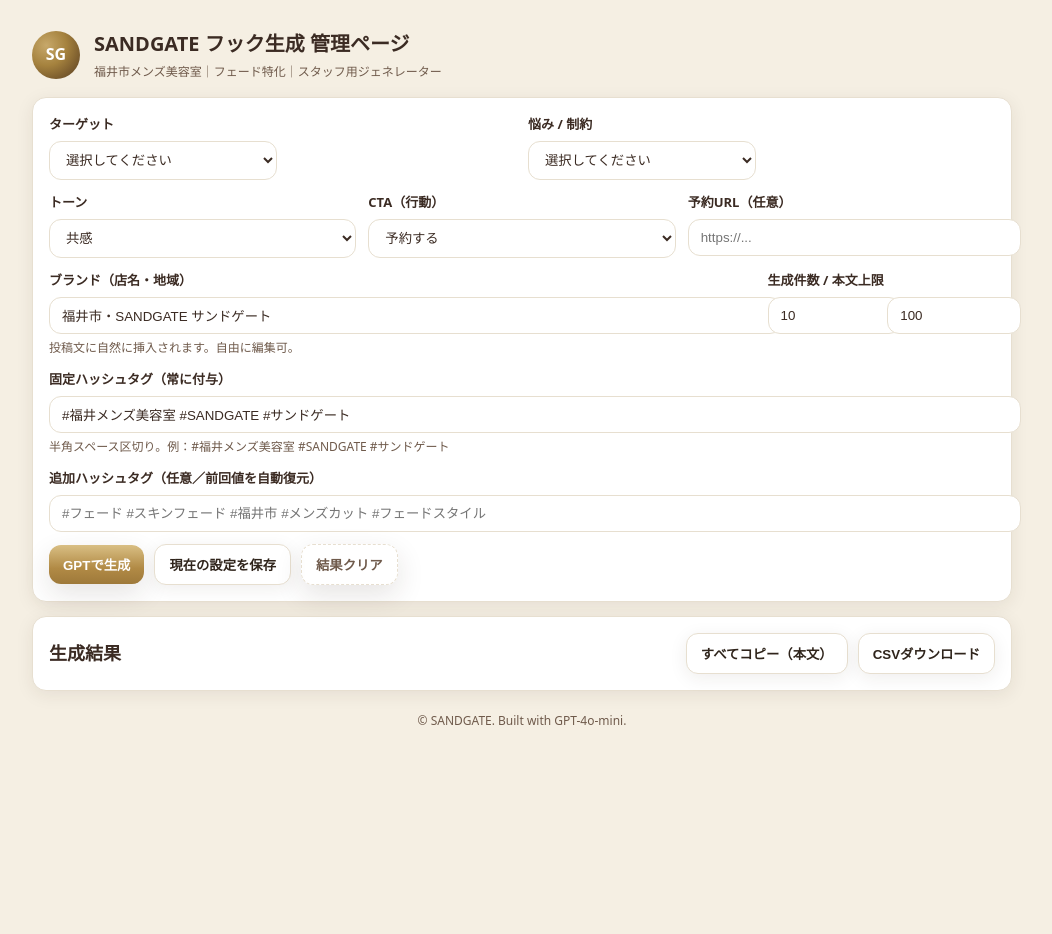
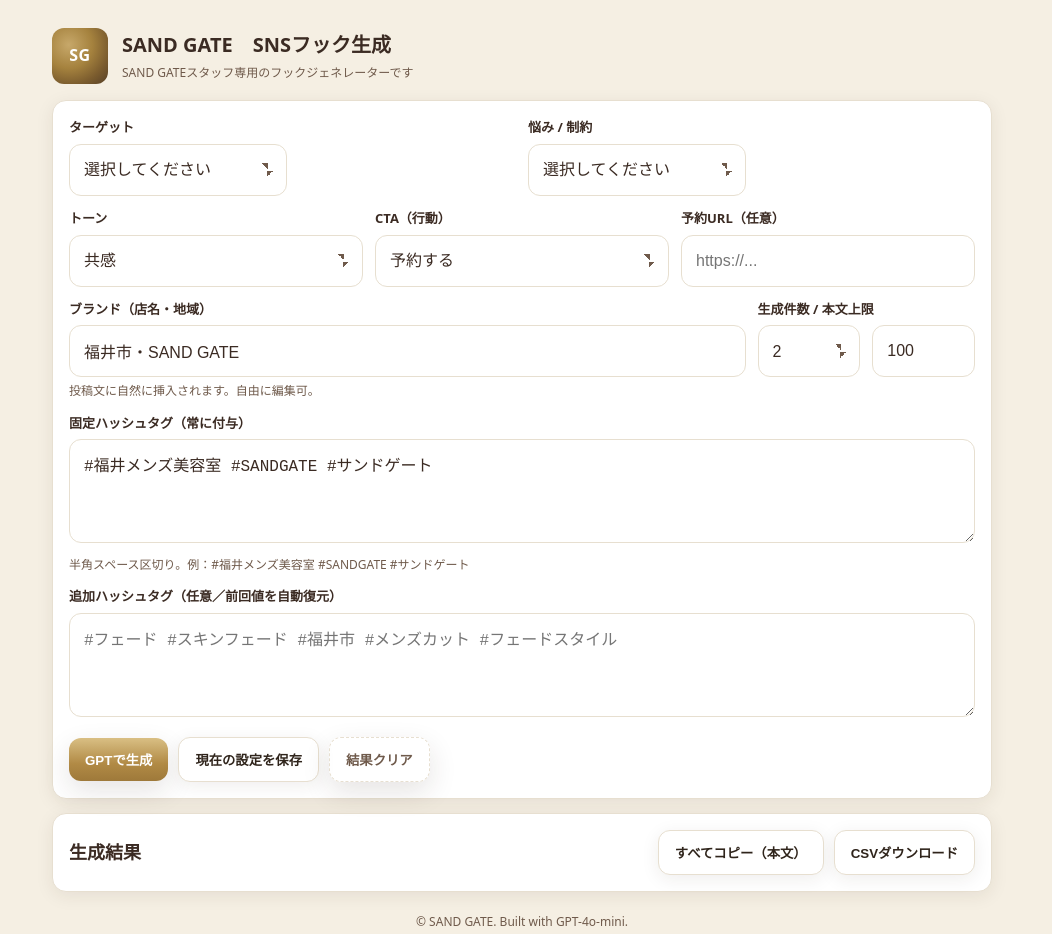
Before and after one commit to sandgate2025/sandgate-hooks, a plain HTML site: page index.html in a window 1280 px wide. Shown: the whole page, without its empty margins (118-1170 px from the left). Before the commit the page ends 800 px from the top, so only its background shows below. Drawn offline with Linux system fonts and the light colour scheme.

Commit message:
Update index.html

```diff
--- a/index.html
+++ b/index.html
@@ -2,8 +2,9 @@
 <html lang="ja">
 <head>
 <meta charset="utf-8" />
-<meta name="viewport" content="width=device-width, initial-scale=1" />
-<title>SANDGATE GPT Hooks｜管理ページ</title>
+<!-- 📵 モバイル拡大禁止 -->
+<meta name="viewport" content="width=device-width, initial-scale=1.0, maximum-scale=1.0, user-scalable=no" />
+<title>SAND GATE　SNSフック生成</title>
 <meta name="color-scheme" content="light only" />
 <style>
   :root{
@@ -11,25 +12,45 @@
     --accent:#b08b46; --accent-ink:#2f241b;
     --radius:14px; --shadow:0 4px 18px rgba(47,36,27,.08);
     --shadow-deep:0 10px 28px rgba(47,36,27,.12);
+    --control-h:52px;       /* ⬅︎ コントロールの高さを大きく */
+    --control-fz:16px;      /* ⬅︎ 文字サイズも拡大        */
   }
+  *,*::before,*::after{box-sizing:border-box}
   html,body{background:var(--bg);color:var(--ink);font-family:ui-sans-serif,system-ui,-apple-system,"Segoe UI","Hiragino Kaku Gothic ProN","Yu Gothic",Meiryo,sans-serif;line-height:1.6}
   .wrap{max-width:980px;margin:auto;padding:20px}
   header{display:flex;gap:14px;align-items:center;margin-bottom:16px}
-  .logo{width:48px;height:48px;border-radius:50%;background:radial-gradient(120% 120% at 30% 30%, #c7a86a 0, #a5823e 35%, #7b5c2e 60%, #3b2b23 100%);display:grid;place-items:center;color:#fff;font-weight:800}
-  h1{font-size:20px;margin:0} .sub{color:var(--muted);font-size:12px;margin-top:2px}
+  .brand-logo{
+    width:56px;height:56px;border-radius:12px;object-fit:cover;background:#e8dcc7;border:1px solid var(--line);box-shadow:var(--shadow)
+  }
+  /* ロゴが無いときの代替 */
+  .logo-fallback{
+    width:56px;height:56px;border-radius:12px;display:grid;place-items:center;
+    background:radial-gradient(120% 120% at 30% 30%, #c7a86a 0, #a5823e 35%, #7b5c2e 60%, #3b2b23 100%);
+    color:#fff;font-weight:800;letter-spacing:.5px
+  }
+  h1{font-size:20px;margin:0}
+  .sub{color:var(--muted);font-size:12px;margin-top:2px}
 
   .panel{background:#fff;border:1px solid var(--line);border-radius:var(--radius);box-shadow:var(--shadow);padding:16px;margin-bottom:14px}
   .grid{display:grid;gap:12px;grid-template-columns:repeat(12,1fr)}
   .col-3{grid-column:span 3}.col-4{grid-column:span 4}.col-6{grid-column:span 6}.col-8{grid-column:span 8}.col-9{grid-column:span 9}.col-12{grid-column:span 12}
   @media (max-width:900px){ .col-3,.col-4,.col-6,.col-8,.col-9{grid-column:span 12} }
+
   label{font-weight:600;font-size:13px;display:block;margin-bottom:6px}
   input[type="text"],input[type="url"],input[type="number"],textarea,select{
-    width:100%;padding:10px 12px;border:1px solid var(--line);border-radius:12px;background:#fff;color:var(--ink);outline:0;transition:.2s}
-  textarea{min-height:78px;resize:vertical}
+    width:100%;max-width:100%;
+    height:var(--control-h);
+    padding:12px 14px;
+    font-size:var(--control-fz);
+    border:1px solid var(--line);border-radius:12px;background:#fff;color:var(--ink);outline:0;transition:.2s;
+  }
+  /* セレクトの見た目少し大きく */
+  select{appearance:none;background-image:linear-gradient(45deg, transparent 50%, var(--muted) 50%),linear-gradient(135deg, var(--muted) 50%, transparent 50%);background-position:calc(100% - 18px) calc(50% - 4px), calc(100% - 13px) calc(50% + 4px);background-size:6px 6px, 6px 6px;background-repeat:no-repeat;padding-right:36px}
+  textarea{min-height:calc(var(--control-h)*2);resize:vertical}
   input:focus,textarea:focus,select:focus{border-color:var(--accent);box-shadow:0 0 0 3px rgba(176,139,70,.15)}
   .hint{font-size:12px;color:var(--muted);margin-top:4px}
 
-  .btn{appearance:none;border:0;border-radius:12px;padding:10px 14px;background:linear-gradient(180deg,#d9bf84,#b18a45 60%,#9e793a);color:#fff;font-weight:700;cursor:pointer;box-shadow:var(--shadow-deep);transition:transform .08s ease}
+  .btn{appearance:none;border:0;border-radius:12px;padding:12px 16px;background:linear-gradient(180deg,#d9bf84,#b18a45 60%,#9e793a);color:#fff;font-weight:700;cursor:pointer;box-shadow:var(--shadow-deep);transition:transform .08s ease}
   .btn:active{transform:translateY(1px)}
   .btn.secondary{background:#fff;color:var(--accent-ink);border:1px solid var(--line);box-shadow:var(--shadow)}
   .btn.ghost{background:transparent;border:1px dashed var(--line);color:var(--muted)}
@@ -49,8 +70,13 @@
 <body>
 <div class="wrap">
   <header>
-    <div class="logo">SG</div>
-    <div><h1>SANDGATE フック生成 管理ページ</h1><div class="sub">福井市メンズ美容室｜フェード特化｜スタッフ用ジェネレーター</div></div>
+    <!-- ロゴ：logo.png があれば img、無ければ fallback -->
+    <img src="logo.png" alt="SAND GATE" class="brand-logo" onerror="this.style.display='none';document.getElementById('logoFallback').style.display='grid'">
+    <div id="logoFallback" class="logo-fallback" style="display:none">SG</div>
+    <div>
+      <h1>SAND GATE　SNSフック生成</h1>
+      <div class="sub">SAND GATEスタッフ専用のフックジェネレーターです</div>
+    </div>
   </header>
 
   <!-- 入力エリア -->
@@ -79,9 +105,12 @@
           <div class="col-6">
             <select id="painSel">
               <option value="">選択してください</option>
-              <option>薄毛・生え際</option><option>直毛でボリュームが出ない</option>
-              <option>くせ毛・うねり</option><option>校則・会社規定</option>
-              <option>朝のセットが苦手</option><option>頭皮のベタつき</option>
+              <option>直毛でボリュームが出ない</option>
+              <option>薄毛・生え際</option>
+              <option>くせ毛・うねり</option>
+              <option>校則・会社規定</option>
+              <option>朝のセットが苦手</option>
+              <option>頭皮のベタつき</option>
               <option value="__custom">その他（自由入力）</option>
             </select>
           </div>
@@ -108,26 +137,32 @@
 
       <div class="col-9">
         <label>ブランド（店名・地域）</label>
-        <input id="brand" type="text" value="福井市・SANDGATE サンドゲート">
+        <input id="brand" type="text" value="福井市・SAND GATE">
         <div class="hint">投稿文に自然に挿入されます。自由に編集可。</div>
       </div>
       <div class="col-3">
         <label>生成件数 / 本文上限</label>
         <div class="grid">
-          <div class="col-6"><input id="count" type="number" min="1" max="20" value="10"></div>
+          <!-- 生成件数：1〜4 プルダウン -->
+          <div class="col-6">
+            <select id="count">
+              <option>1</option><option selected>2</option><option>3</option><option>4</option>
+            </select>
+          </div>
           <div class="col-6"><input id="lengthLimit" type="number" min="0" max="200" value="100"></div>
         </div>
       </div>
 
       <div class="col-12">
         <label>固定ハッシュタグ（常に付与）</label>
-        <input id="fixedTags" type="text" value="#福井メンズ美容室 #SANDGATE #サンドゲート">
+        <!-- 4行表示 -->
+        <textarea id="fixedTags" rows="4">#福井メンズ美容室 #SANDGATE #サンドゲート</textarea>
         <div class="hint">半角スペース区切り。例：#福井メンズ美容室 #SANDGATE #サンドゲート</div>
       </div>
 
       <div class="col-12">
         <label>追加ハッシュタグ（任意／前回値を自動復元）</label>
-        <input id="extraTags" type="text" placeholder="#フェード #スキンフェード #福井市 #メンズカット #フェードスタイル">
+        <textarea id="extraTags" rows="4" placeholder="#フェード #スキンフェード #福井市 #メンズカット #フェードスタイル"></textarea>
       </div>
 
       <div class="col-12 btn-row">
@@ -153,13 +188,13 @@
     <div id="cards" class="cards"></div>
   </section>
 
-  <footer class="sub" style="text-align:center;margin:20px 0">© SANDGATE. Built with GPT-4o-mini.</footer>
+  <footer class="sub" style="text-align:center;margin:20px 0">© SAND GATE. Built with GPT-4o-mini.</footer>
 </div>
 
 <script>
 /* ===== 設定 ===== */
 const API_ENDPOINT = "https://sandgate-gpt-api.vercel.app/api/generate";
-const LS_KEY = "sandgate_hooks_config_v1";
+const LS_KEY = "sandgate_hooks_config_v2";
 
 /* ===== Util ===== */
 const $ = s => document.querySelector(s);
@@ -180,6 +215,9 @@ $("#targetSel").addEventListener("change", ()=>onComboChange("#targetSel","#targ
 $("#painSel").addEventListener("change", ()=>onComboChange("#painSel","#painFree"));
 
 /* ===== フォームIO ===== */
+function splitTags(text){
+  return String(text||"").split(/\s+/).filter(Boolean);
+}
 function getForm(){
   return {
     target: comboValue($("#targetSel"), $("#targetFree")),
@@ -187,14 +225,13 @@ function getForm(){
     tone: $("#tone").value, cta: $("#cta").value,
     brand: $("#brand").value.trim(),
     bookUrl: $("#bookUrl").value.trim(),
-    fixedTags: $("#fixedTags").value.trim().split(/\s+/).filter(Boolean),
-    extraTags: $("#extraTags").value.trim().split(/\s+/).filter(Boolean),
-    count: Math.max(1, Math.min(20, parseInt($("#count").value||"10",10))),
+    fixedTags: splitTags($("#fixedTags").value),
+    extraTags: splitTags($("#extraTags").value),
+    count: Math.max(1, Math.min(4, parseInt($("#count").value||"2",10))),  // 1〜4に制限
     lengthLimit: Math.max(0, Math.min(200, parseInt($("#lengthLimit").value||"0",10)))
   };
 }
 function setForm(cfg){
-  // ドロップダウンに入らない値は自由入力に反映
   const setCombo = (sel, free, val) => {
     const found = [...sel.options].some(o=>o.value===val||o.text===val);
     if(found){ sel.value = val; free.style.display="none"; free.value=""; }
@@ -206,11 +243,12 @@ function setForm(cfg){
 
   $("#tone").value = cfg.tone ?? "共感";
   $("#cta").value = cfg.cta ?? "予約する";
-  $("#brand").value = cfg.brand ?? "福井市・SANDGATE サンドゲート";
+  $("#brand").value = cfg.brand ?? "福井市・SAND GATE";
   $("#bookUrl").value = cfg.bookUrl ?? "";
   $("#fixedTags").value = (cfg.fixedTags ?? ["#福井メンズ美容室","#SANDGATE","#サンドゲート"]).join(" ");
   $("#extraTags").value = (cfg.extraTags ?? []).join(" ");
-  $("#count").value = cfg.count ?? 10; $("#lengthLimit").value = cfg.lengthLimit ?? 100;
+  $("#count").value = String(Math.max(1, Math.min(4, Number(cfg.count ?? 2))));
+  $("#lengthLimit").value = cfg.lengthLimit ?? 100;
 }
 function saveConfig(){ localStorage.setItem(LS_KEY, JSON.stringify(getForm())); toast("設定を保存しました"); }
 function loadConfig(){ try{ const raw=localStorage.getItem(LS_KEY); if(raw) setForm(JSON.parse(raw)); else setForm({}); } catch{ setForm({}); } }
@@ -242,11 +280,16 @@ function exportCSV(items){
   const a=document.createElement("a"); a.href=url; a.download="sandgate_hooks.csv"; a.click(); URL.revokeObjectURL(url);
 }
 
+/* ===== URL/タグ重複の安全処理 ===== */
+function appendOnce(base, addition){
+  if(!addition) return base;
+  return base.includes(addition) ? base : (base + (base.endsWith("\n")? "" : "\n") + addition);
+}
+
 /* ===== GPT 呼び出し ===== */
 async function generate(){
   hideErr();
   const payload=getForm();
-  // バリデーション簡易
   if(!payload.target){ showErr("ターゲットを選ぶか入力してください。"); return; }
   if(!payload.pain){ showErr("悩み/制約を選ぶか入力してください。"); return; }
 
@@ -257,12 +300,30 @@ async function generate(){
       const text=await res.text(); showErr(`APIエラー: ${res.status} ${res.statusText}\n${text}`); return;
     }
     const data=await res.json();
-    const fixed=payload.fixedTags.join(" "), extra=payload.extraTags.join(" ");
-    const tags=[fixed,extra].filter(Boolean).join(" ");
-    const items=(data.items||[]).map(x=>{
-      const body=(x.body||"").trim() + (payload.bookUrl?`\n→ ${payload.bookUrl}`:"") + (tags?`\n${tags}`:"");
+
+    const fixed=payload.fixedTags.join(" ");
+    const extra=payload.extraTags.join(" ");
+    const tagLine=[fixed,extra].filter(Boolean).join(" ");
+
+    const items=(data.items||[]).slice(0, payload.count).map(x=>{
+      let body=(x.body||"").trim();
+
+      // 予約URLが本文内に既に含まれていれば追記しない
+      if(payload.bookUrl){
+        try{
+          const u = new URL(payload.bookUrl);
+          const must = u.href.replace(/\/$/, "");
+          const has = body.includes(must) || body.includes(u.hostname);
+          if(!has) body = appendOnce(body, `→ ${must}`);
+        }catch{ /* 無効URLなら何もしない */ }
+      }
+
+      // タグ行も重複しないように一括で末尾へ
+      if(tagLine) body = appendOnce(body, tagLine);
+
       return { body, thumb: x.thumb || "清潔感、正義" };
     });
+
     window._lastItems=items; render(items); toast(`生成完了：${items.length}件`);
   }catch(e){
     showErr("通信エラー: "+String(e));
@@ -282,7 +343,9 @@ $("#btnCopyAll").addEventListener("click", ()=>{
 $("#btnExport").addEventListener("click", ()=>{ const items=window._lastItems||[]; if(!items.length) return toast("エクスポート対象がありません"); exportCSV(items); });
 
 /* 初期化 */
-loadConfig();
+(function loadConfig(){
+  try{ const raw=localStorage.getItem(LS_KEY); if(raw) setForm(JSON.parse(raw)); else setForm({}); } catch{ setForm({}); }
+})();
 </script>
 </body>
 </html>
```
